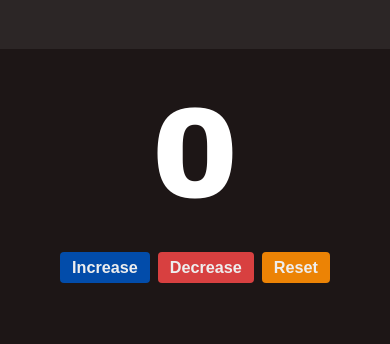
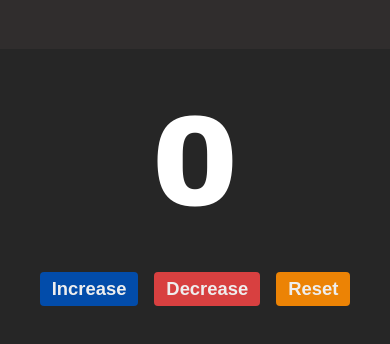
Before and after one commit to Neil5838/Counter_App, a plain HTML site: page index.html in a window 390 px wide. Shown: the part 152-496 px from the top of the page. Drawn offline with Linux system fonts and the light colour scheme.

Commit message:
did some changes

```diff
--- a/src/styles.css
+++ b/src/styles.css
@@ -1,5 +1,5 @@
 :root {
-    --background-color: #1D1616;
+    --background-color: #262626;
     --header-background-color: #3b353583;
     --text-color: #EEEEEE;
     --sec-text-color: #eeeeeea4;
@@ -107,16 +107,12 @@ header {
     }
 
     .counter-body {
-        min-height: 270px;
+        min-height: 300px;
     }
 
     .buttons {
-        gap: 8px;
-        margin-top: 1.75em;
-    }
-
-    .btn {
-        font-size: 1.0125rem;
+        gap: 16px;
+        margin-top: 2.5em;
     }
 
 }
```
